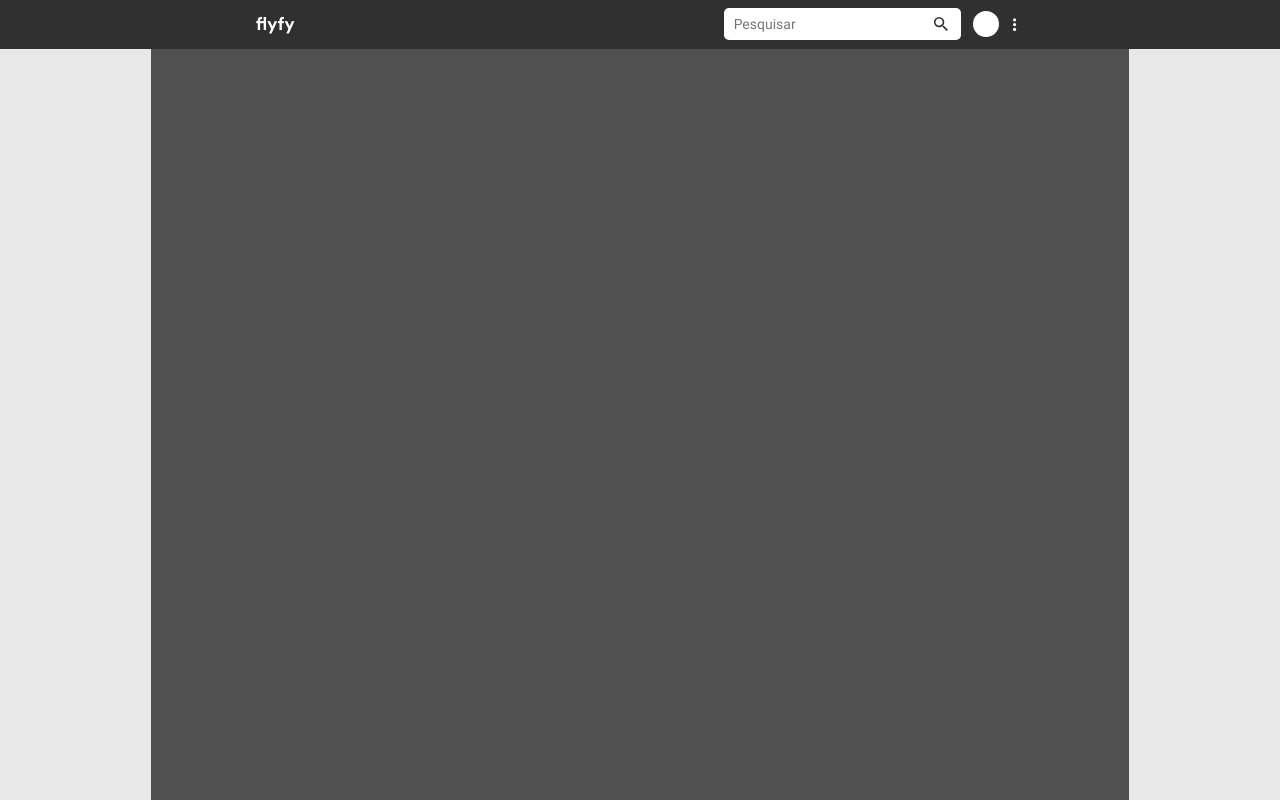
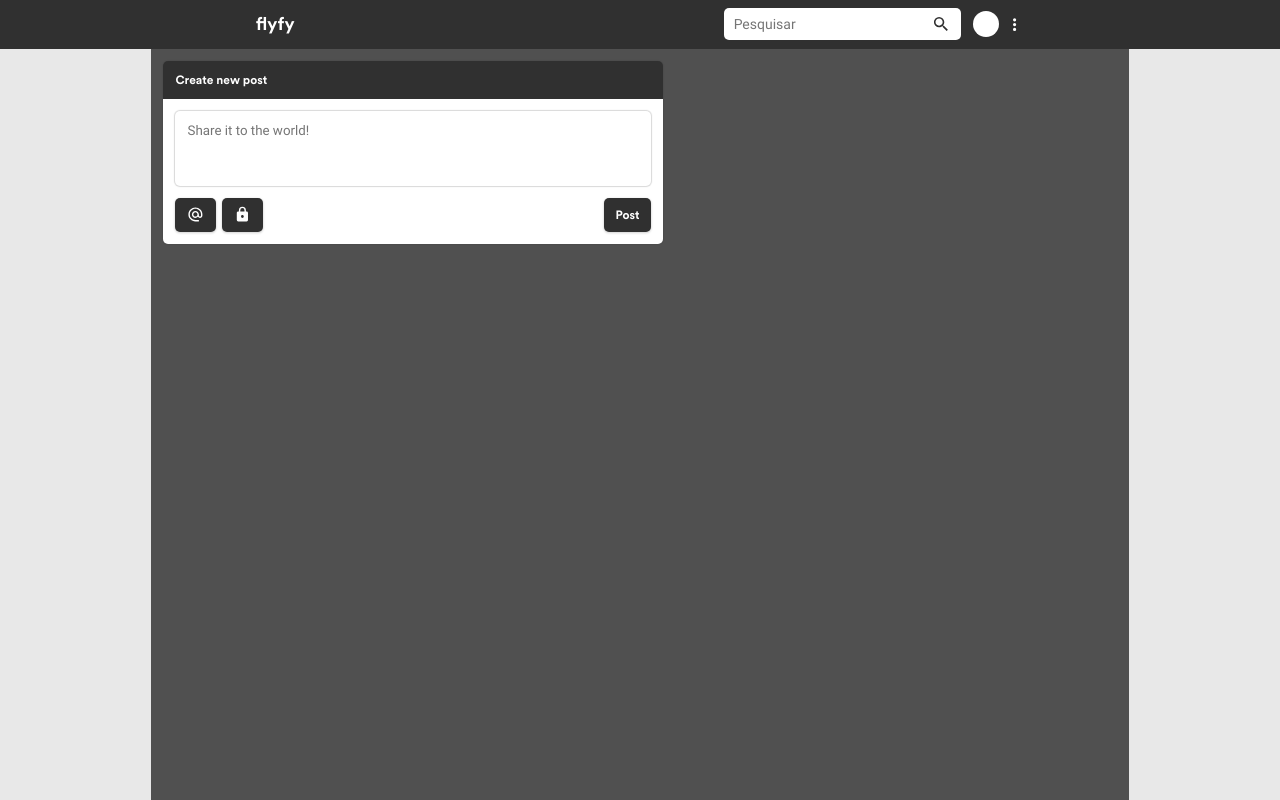
Before and after one commit to FakeLov3/flyfy-app, a React (Create React App) app: page /dashboard in a window 1280 px wide. Built offline with nearby package versions, Linux system fonts and the light colour scheme; no server answers; the HTML template or start-up script is replaced by a standard one.

Commit message:
Added textarea with autosize

```diff
--- a/package.json
+++ b/package.json
@@ -10,7 +10,8 @@
         "react": "^16.12.0",
         "react-dom": "^16.12.0",
         "react-router-dom": "^5.1.2",
-        "react-scripts": "3.2.0"
+        "react-scripts": "3.2.0",
+        "react-textarea-autosize": "^7.1.2"
     },
     "scripts": {
         "start": "react-scripts start",
--- a/src/components/CreatePost/CreatePost.jsx
+++ b/src/components/CreatePost/CreatePost.jsx
@@ -1,5 +1,8 @@
 import React from 'react';
+import TextareaAutosize from 'react-textarea-autosize';
 import { Card, Button } from '../';
+import Icon from '@mdi/react';
+import { mdiAt, mdiLock } from '@mdi/js';
 import './CreatePost.scss';
 
 export default props => {
@@ -10,10 +13,20 @@ export default props => {
             </div>
             <div className="post-content">
                 <div className="text">
-                    <textarea spellCheck="false" draggable="false"></textarea>
+                    <TextareaAutosize
+                        spellCheck="false"
+                        draggable="false"
+                        placeholder="Share it to the world!"
+                    ></TextareaAutosize>
                 </div>
                 <div className="action">
-                    <Button label="Post" />
+                    <Button>
+                        <Icon path={mdiAt} size={0.7} color="#ffffff" />
+                    </Button>
+                    <Button>
+                        <Icon path={mdiLock} size={0.7} color="#ffffff" />
+                    </Button>
+                    <Button className="post-btn" label="Post" />
                 </div>
             </div>
         </Card>
--- a/src/components/CreatePost/CreatePost.scss
+++ b/src/components/CreatePost/CreatePost.scss
@@ -0,0 +1,70 @@
+.create-post {
+    width: 500px;
+    min-height: 150px;
+    height: auto;
+    padding: 0;
+    flex-direction: column;
+    justify-content: space-between;
+
+    .post-content {
+        display: flex;
+        flex-direction: column;
+        justify-content: space-between;
+        padding: 12px;
+        box-sizing: border-box;
+        background-color: #ffffff;
+        border-radius: 0 0 5px 5px;
+    }
+
+    .head {
+        margin: 0;
+        padding: 12px;
+        box-sizing: border-box;
+        background-color: #303030;
+        border-radius: 5px 5px 0 0;
+    }
+
+    .head,
+    .text {
+        width: 100%;
+    }
+
+    .head {
+        p {
+            color: #ffffff;
+            font-weight: bold;
+            font-family: 'Circular';
+        }
+    }
+
+    .text {
+        margin: 0 0 12px 0;
+        min-height: 75px;
+        height: auto;
+        padding: 12px;
+        box-sizing: border-box;
+        box-shadow: 0 0 1px 1px #30303030;
+        border-radius: 5px;
+
+        textarea {
+            width: 100%;
+            height: 100%;
+            padding: 0;
+            box-sizing: border-box;
+            resize: none;
+            border: none;
+        }
+    }
+
+    .action {
+        display: flex;
+    }
+
+    .action .btn {
+        margin: 0 6px 0 0;
+    }
+
+    .action .post-btn {
+        margin: 0 0 0 auto;
+    }
+}
--- a/src/layouts/Dashboard/Dashboard.jsx
+++ b/src/layouts/Dashboard/Dashboard.jsx
@@ -1,5 +1,5 @@
 import React from 'react';
-import { Header, Button, Bar, Feed, Friends, Card } from '../../components';
+import { Header, CreatePost, Bar, Feed, Friends } from '../../components';
 import './Dashboard.scss';
 
 export default props => {
@@ -8,7 +8,9 @@ export default props => {
             <Header />
             <div className="content">
                 <Bar />
-                <Feed></Feed>
+                <Feed>
+                    <CreatePost />
+                </Feed>
                 <Friends />
             </div>
         </div>
--- a/src/layouts/Dashboard/Dashboard.scss
+++ b/src/layouts/Dashboard/Dashboard.scss
@@ -21,60 +21,4 @@
         width: 100%;
         height: 100%;
     }
-
-    .create-post {
-        width: 500px;
-        min-height: 150px;
-        height: auto;
-        padding: 0;
-        background-color: #ffffff;
-        flex-direction: column;
-        justify-content: space-between;
-
-        .post-content {
-            display: flex;
-            flex-direction: column;
-            justify-content: space-between;
-            padding: 12px;
-            box-sizing: border-box;
-        }
-
-        .head {
-            margin: 0;
-            padding: 12px;
-            box-sizing: border-box;
-            background-color: #303030;
-        }
-
-        .head,
-        .text {
-            width: 100%;
-        }
-
-        .head {
-            p {
-                color: #ffffff;
-                font-weight: bold;
-                font-family: 'Circular';
-            }
-        }
-
-        .text {
-            margin: 0 0 12px 0;
-            height: 100%;
-            padding: 12px;
-            box-sizing: border-box;
-            box-shadow: 0 0 1px 1px #30303030;
-            border-radius: 5px;
-
-            textarea {
-                width: 100%;
-                height: 100%;
-                padding: 0;
-                box-sizing: border-box;
-                resize: none;
-                border: none;
-            }
-        }
-    }
 }
```
